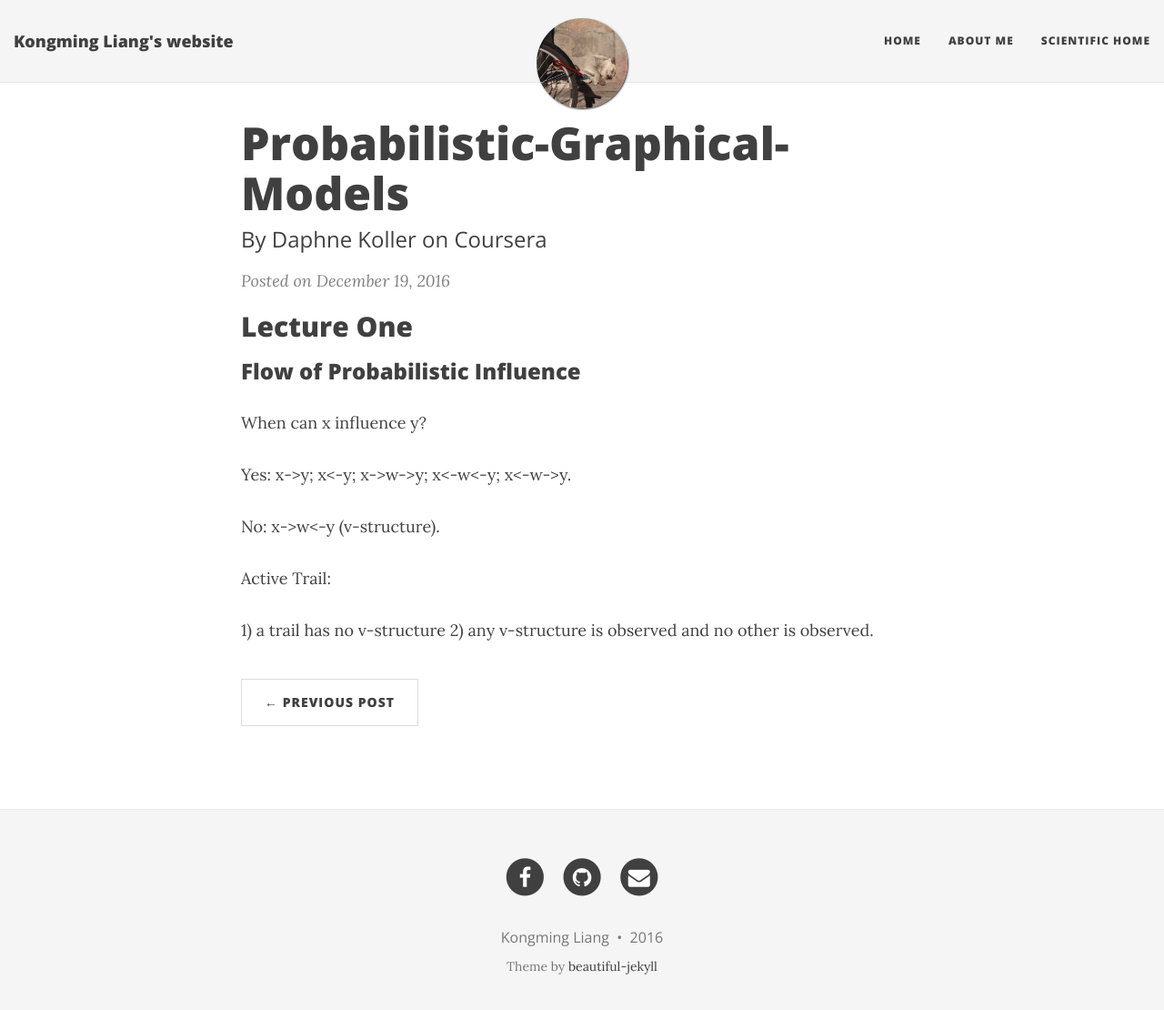
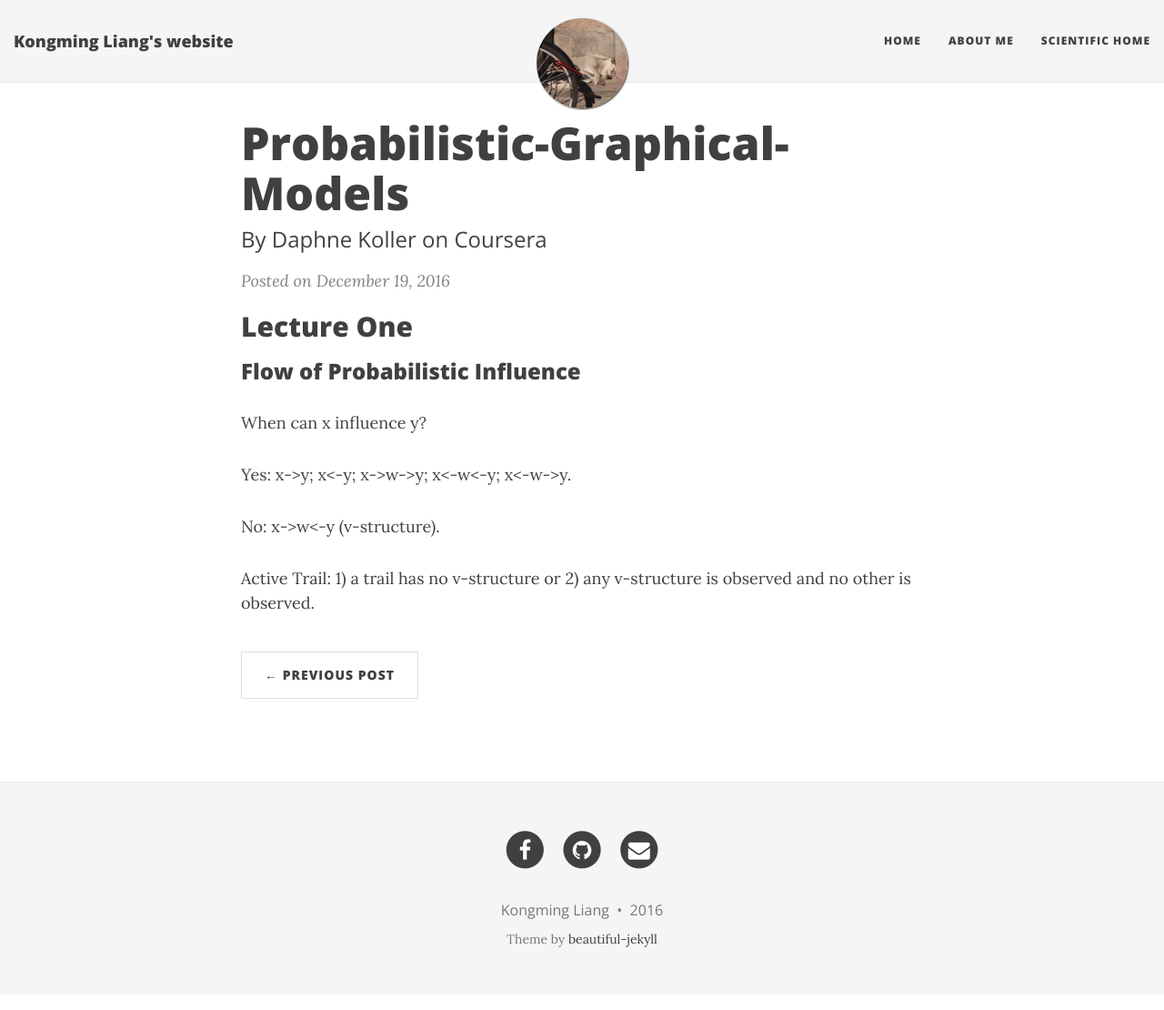
Before and after one commit to GriffinLiang/griffinliang.github.com, a Jekyll site: the page built from _posts/2016-12-19-Probabilistic-Graphical-Models.md, in a window 1280 px wide and 1123 px high. Shown: the top 1110 px of the window at 91% size. Built offline with Jekyll 4.4.1, drawn with Linux system fonts in a browser that asks for light colours; nearby versions of some CDN libraries.

```diff
--- a/_posts/2016-12-19-Probabilistic-Graphical-Models.md
+++ b/_posts/2016-12-19-Probabilistic-Graphical-Models.md
@@ -16,7 +16,4 @@ Yes: x->y; x<-y; x->w->y; x<-w<-y; x<-w->y.
 
 No: x->w<-y (v-structure).
 
-Active Trail:
-
-1) a trail has no v-structure
-2) any v-structure is observed and no other is observed.
+Active Trail: 1) a trail has no v-structure or 2) any v-structure is observed and no other is observed.
```
